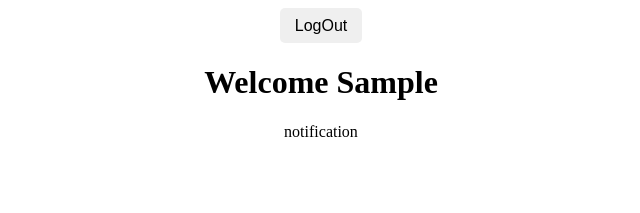
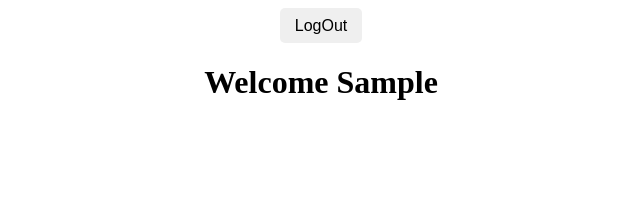
Before and after one commit to minh-tran-belle-ai/clinical-study-mockup, a React (Create React App) app: page / in a window 1280 px wide. Both pictures are taken after typing "Sample", "Sample" into the empty fields and a click on the button "Submit". Shown: the top 213 px of the page, without its empty margins (319-959 px from the left). Built offline with nearby package versions, Linux system fonts and the light colour scheme.

Commit message:
remove notification p for demo

```diff
--- a/src/component/home/Home.tsx
+++ b/src/component/home/Home.tsx
@@ -38,7 +38,7 @@ function Home({ email, password }: { email: string, password: string }) {
                     </div>
                 </NotiMessage> : <span />}
 
-            <div>notification</div>
+            {/* <div>notification</div> */}
 
         </HomeComponent>
     );
```
